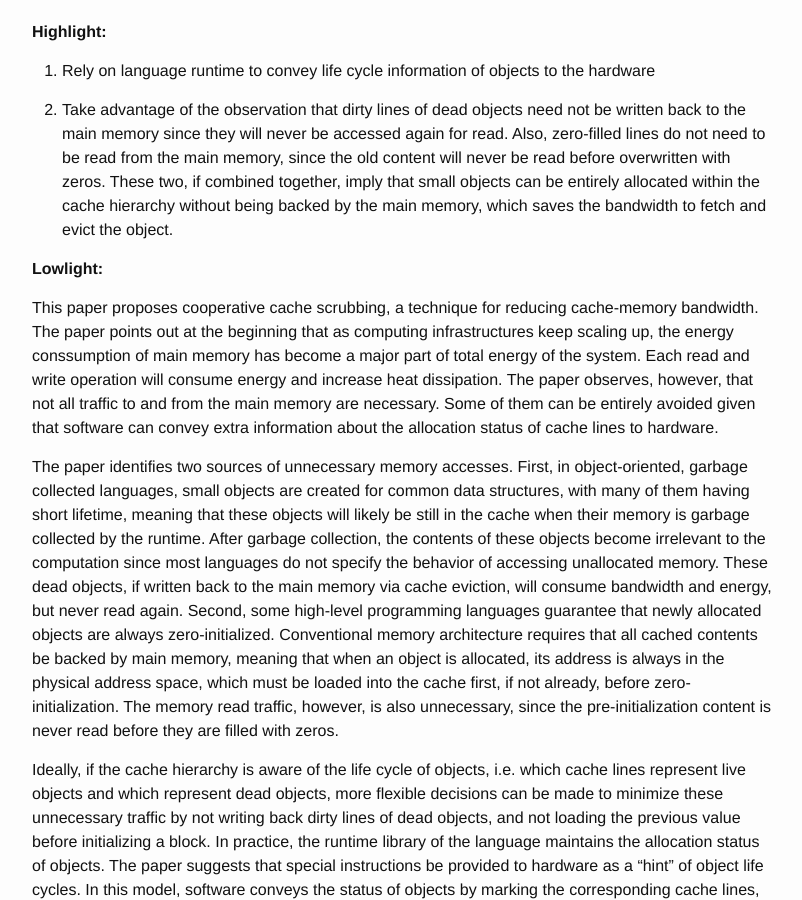
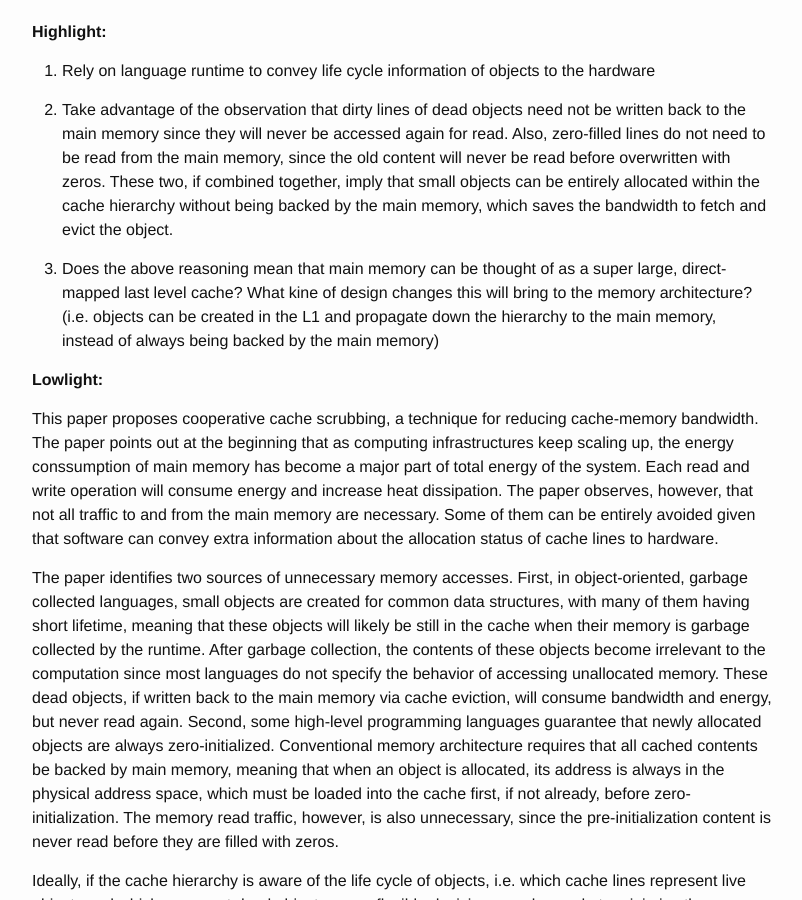
Before and after one commit to wangziqi2013/wangziqi2013.github.io, a Jekyll site: the page built from _posts/2020-08-07-cooperative-cache-scrubbing.markdown, in a window 1280 px wide and 900 px high, scrolled down 430 px. Shown: the whole window, without its empty margins (238-1040 px from the left). Built offline with Jekyll 4.4.1, drawn with Linux system fonts in a browser that asks for light colours.

Commit message:
Adding highlight

```diff
--- a/_posts/2020-08-07-cooperative-cache-scrubbing.markdown
+++ b/_posts/2020-08-07-cooperative-cache-scrubbing.markdown
@@ -23,7 +23,9 @@ version_mgmt:
    These two, if combined together, imply that small objects can be entirely allocated within the cache hierarchy without
    being backed by the main memory, which saves the bandwidth to fetch and evict the object.
 
-
+3. Does the above reasoning mean that main memory can be thought of as a super large, direct-mapped last level cache?
+   What kine of design changes this will bring to the memory architecture? (i.e. objects can be created in the L1
+   and propagate down the hierarchy to the main memory, instead of always being backed by the main memory)
 
 **Lowlight:**
 
```
